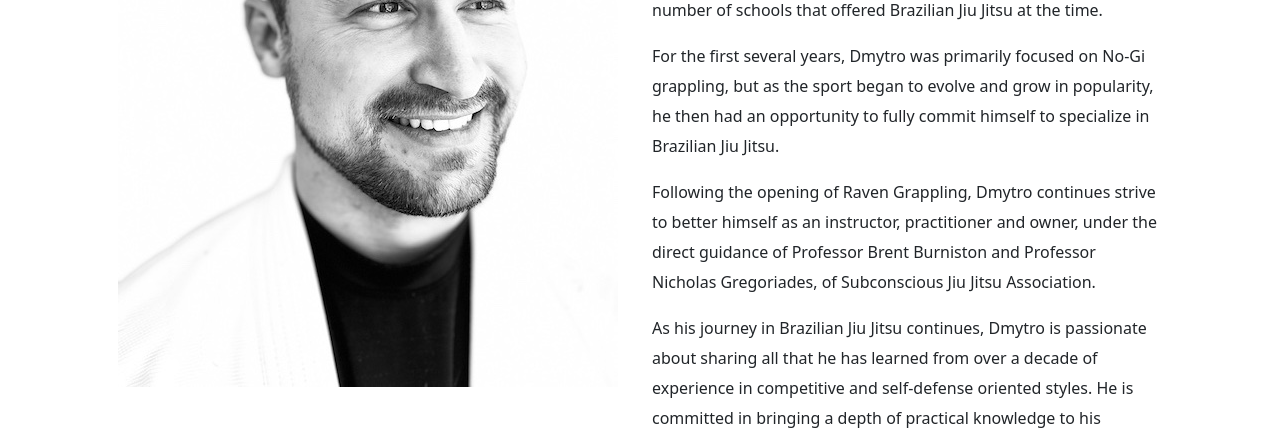
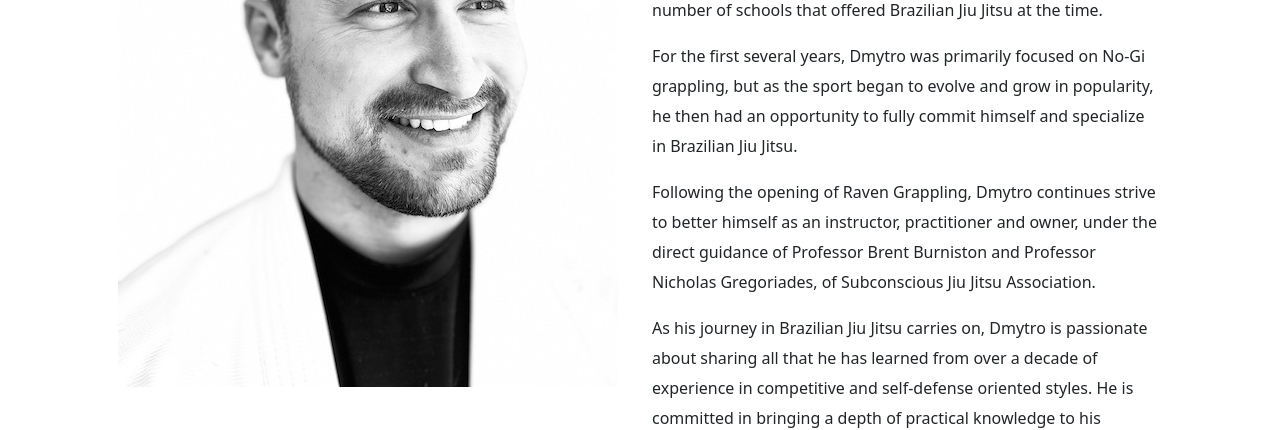
Before and after one commit to RavenGrappling/RavenGrappling.github.io, a Jekyll site: the page built from meet-the-team.md, in a window 1280 px wide and 900 px high, scrolled down 272 px. Shown: the part 215-645 px from the top of the window. Built offline with Jekyll 4.4.1, drawn with Linux system fonts in a browser that asks for light colours; some of the changed text lies outside the part shown.

Commit message:
Update meet-the-team.md

```diff
--- a/meet-the-team.md
+++ b/meet-the-team.md
@@ -21,13 +21,13 @@ layout: default
         A black belt under Brent Burniston & Nic Gregoriades, Dmytro has been practicing Brazilian Jiu Jitsu since he was only 15 years old. Unlike most students today, his first exposure to this martial art was through the practice of MMA, as there were only a small number of schools that offered Brazilian Jiu Jitsu at the time.
       </p>
       <p>
-        For the first several years, Dmytro was primarily focused on No-Gi grappling, but as the sport began to evolve and grow in popularity, he then had an opportunity to fully commit himself to specialize in Brazilian Jiu Jitsu.
+        For the first several years, Dmytro was primarily focused on No-Gi grappling, but as the sport began to evolve and grow in popularity, he then had an opportunity to fully commit himself and specialize in Brazilian Jiu Jitsu.
       </p>
       <p>
         Following the opening of Raven Grappling, Dmytro continues strive to better himself as an instructor, practitioner and owner, under the direct guidance of Professor Brent Burniston and Professor Nicholas Gregoriades, of Subconscious Jiu Jitsu Association.
       </p>
       <p>
-        As his journey in Brazilian Jiu Jitsu continues, Dmytro is passionate about sharing all that he has learned from over a decade of experience in competitive and self-defense oriented styles. He is committed in bringing a depth of practical knowledge to his students, whether they have casual or competitive aspirations.
+        As his journey in Brazilian Jiu Jitsu carries on, Dmytro is passionate about sharing all that he has learned from over a decade of experience in competitive and self-defense oriented styles. He is committed in bringing a depth of practical knowledge to his students, whether they have casual or competitive aspirations.
       </p>
     </div>
 
```
